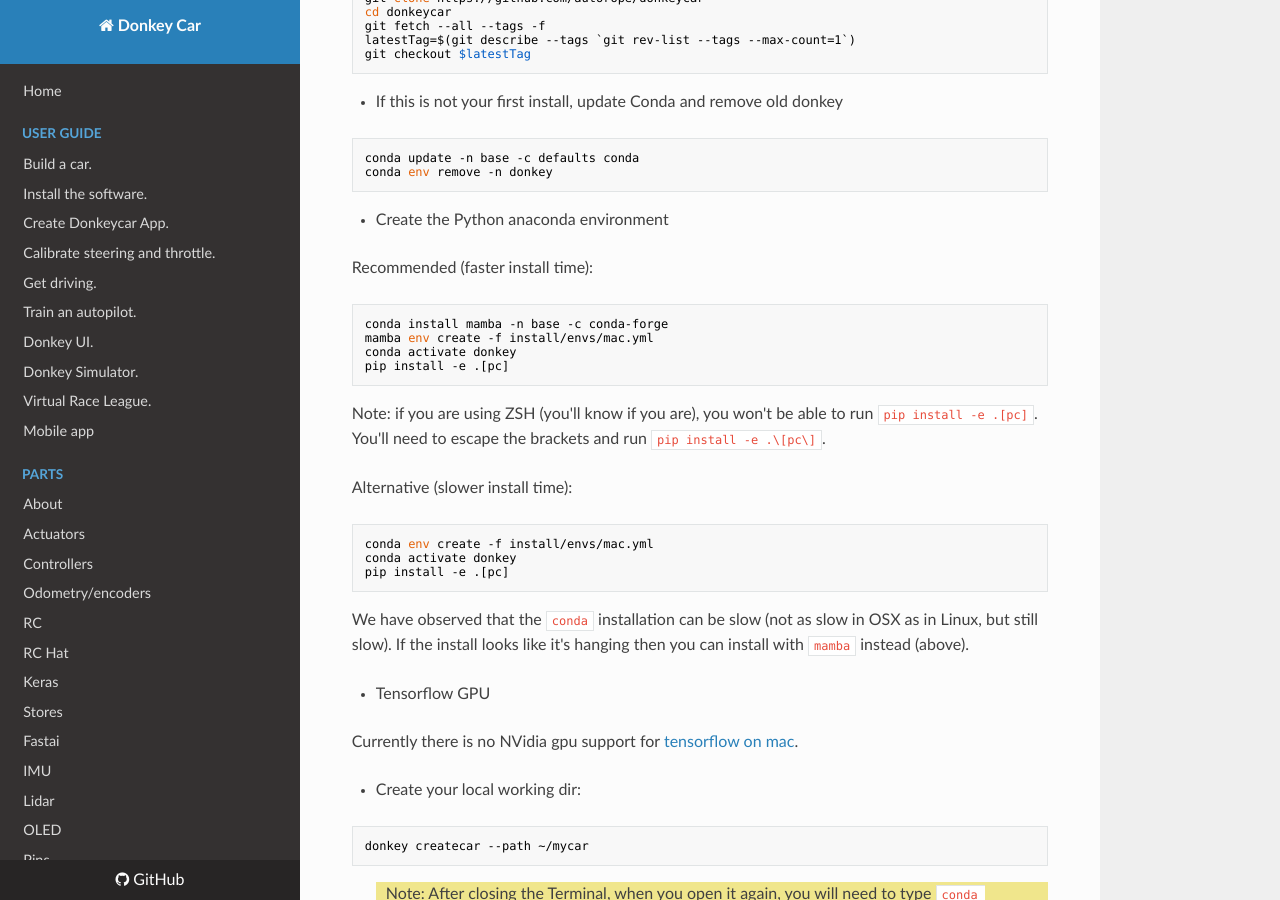
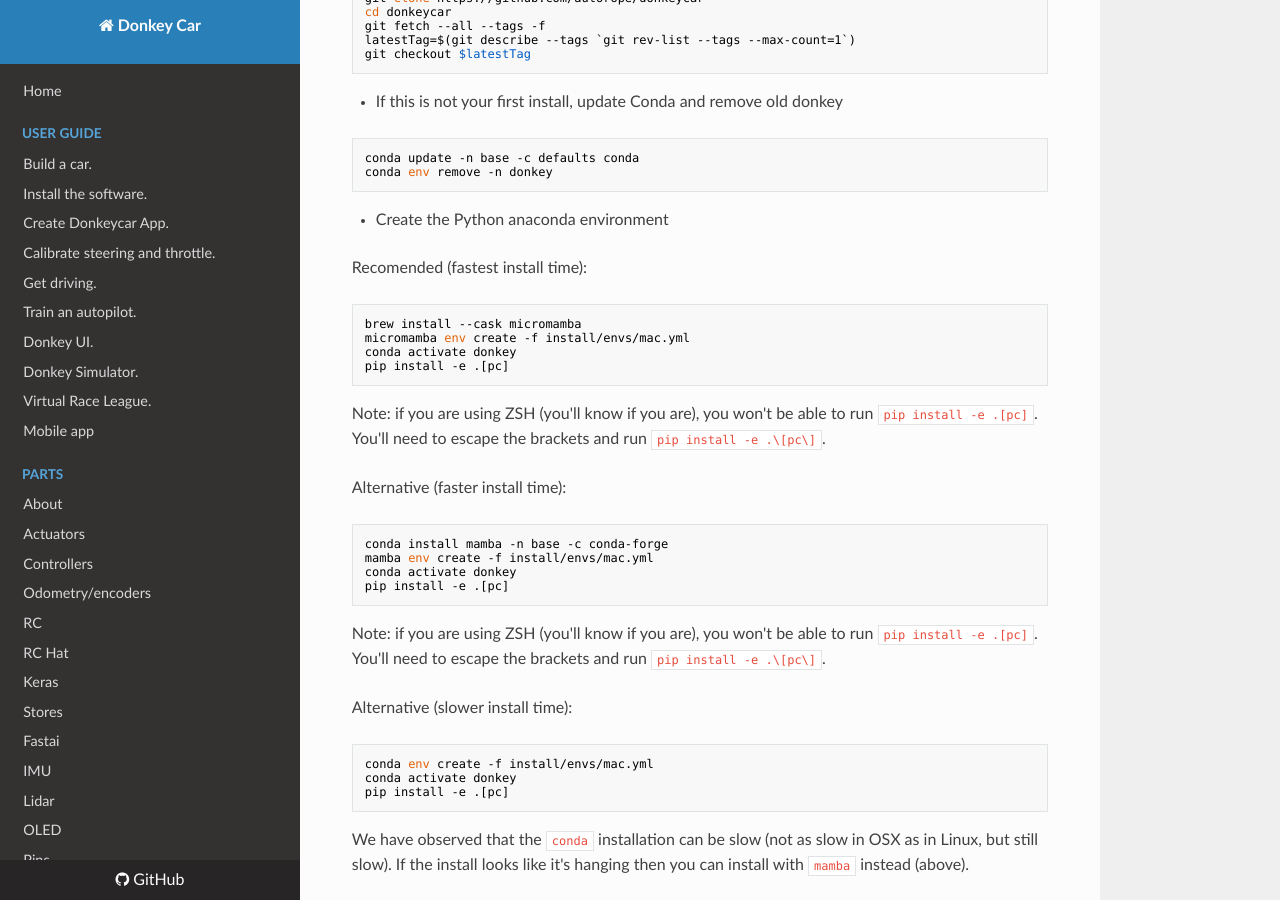
Before and after one commit to autorope/donkeydocs, an MkDocs documentation site: the page built from docs/guide/host_pc/setup_mac.md, in a window 1280 px wide and 900 px high, scrolled down 670 px. Built offline with MkDocs 1.6.1, drawn with Linux system fonts in a browser that asks for light colours; nearby versions of some CDN libraries.

Commit message:
Updated setup
Included way to install with homebrew (fastest)

````diff
--- a/docs/guide/host_pc/setup_mac.md
+++ b/docs/guide/host_pc/setup_mac.md
@@ -43,7 +43,16 @@ conda env remove -n donkey
 
 * Create the Python anaconda environment
 
-Recommended (faster install time):
+Recomended (fastest install time):
+```bash
+brew install --cask micromamba
+micromamba env create -f install/envs/mac.yml
+conda activate donkey
+pip install -e .[pc]
+```
+Note: if you are using ZSH (you'll know if you are), you won't be able to run `pip install -e .[pc]`. You'll need to escape the brackets and run `pip install -e .\[pc\]`.
+
+Alternative (faster install time):
 
 ```bash
 conda install mamba -n base -c conda-forge
````
